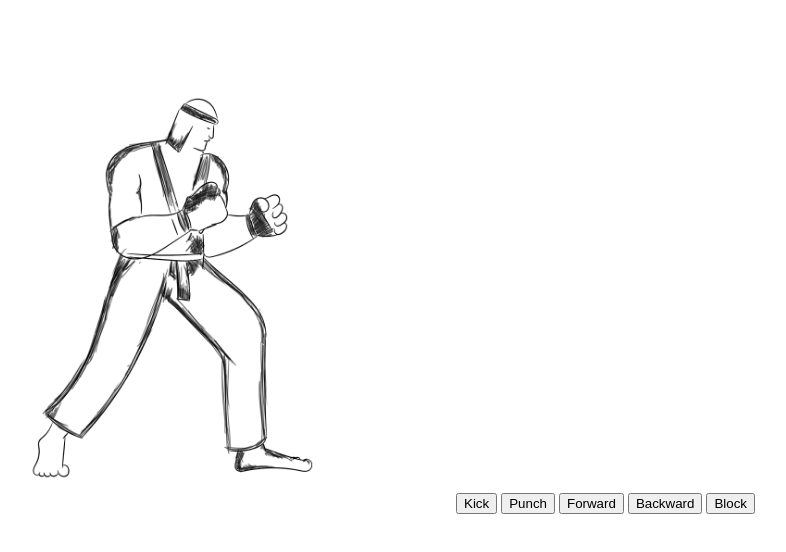
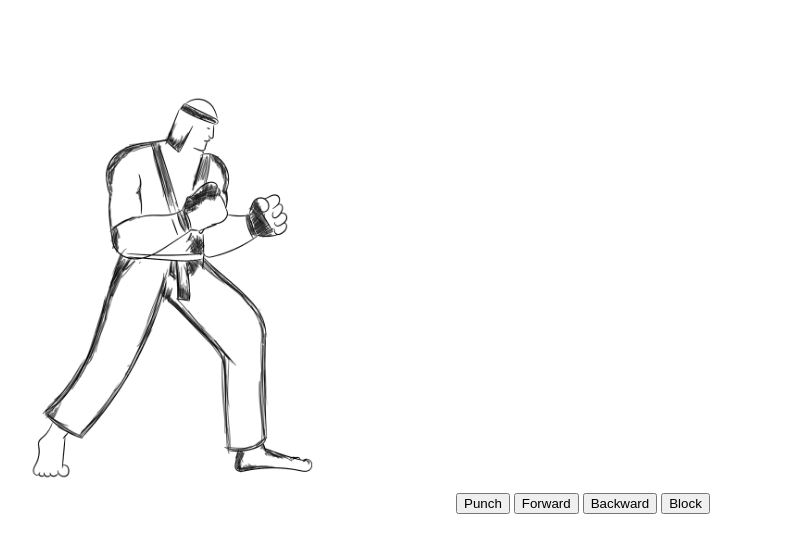
Before and after one commit to keertidk/lesson8, a plain HTML site: page about.html in a window 1280 px wide. Shown: the whole page, without its empty margins (56-842 px from the left). Drawn offline with Linux system fonts and the light colour scheme.

Commit message:
Update about.html

```diff
--- a/about.html
+++ b/about.html
@@ -8,7 +8,7 @@
   </head>
   <body class="bk-image">
     <canvas id="canvas" height="500" , width="500"></canvas>
-    <button id="kick">Kick</button>
+
     <button id="punch">Punch</button>
     <button id="forward">Forward</button>
     <button id="backward">Backward</button>
```
